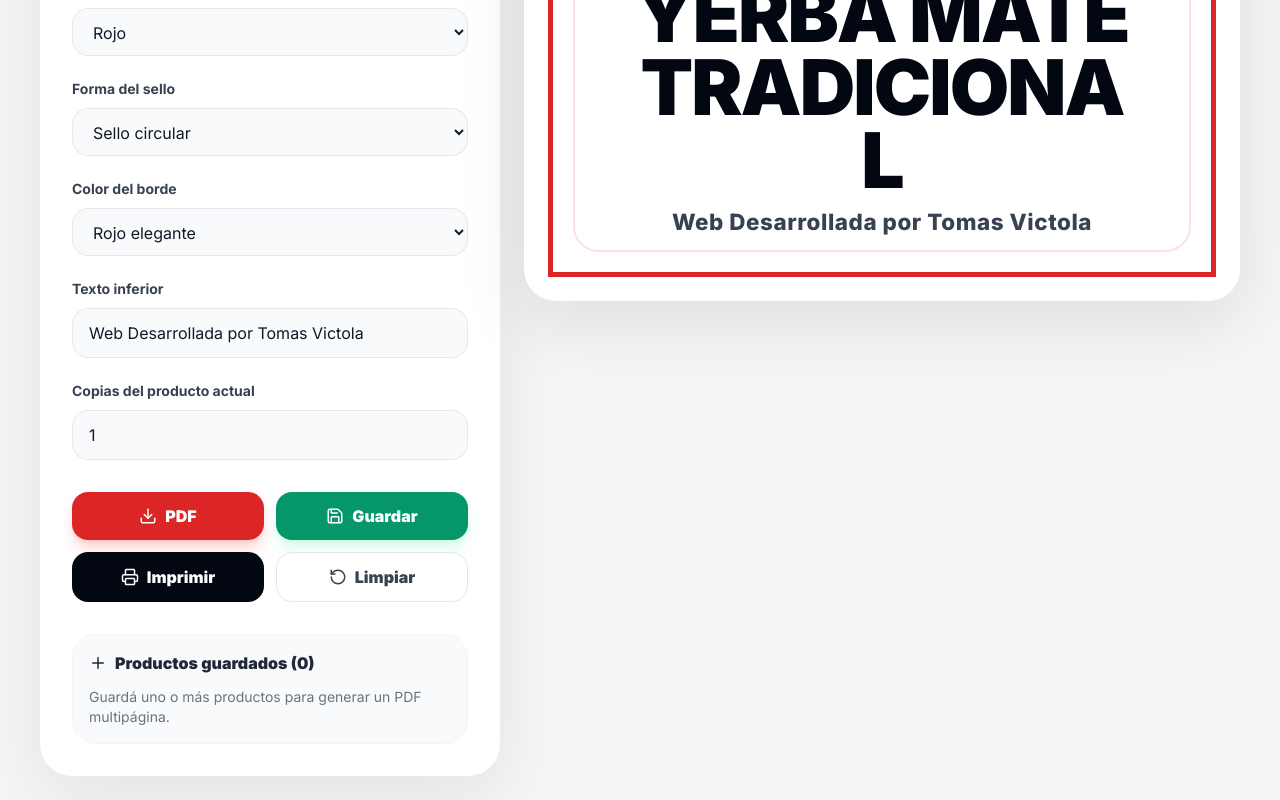
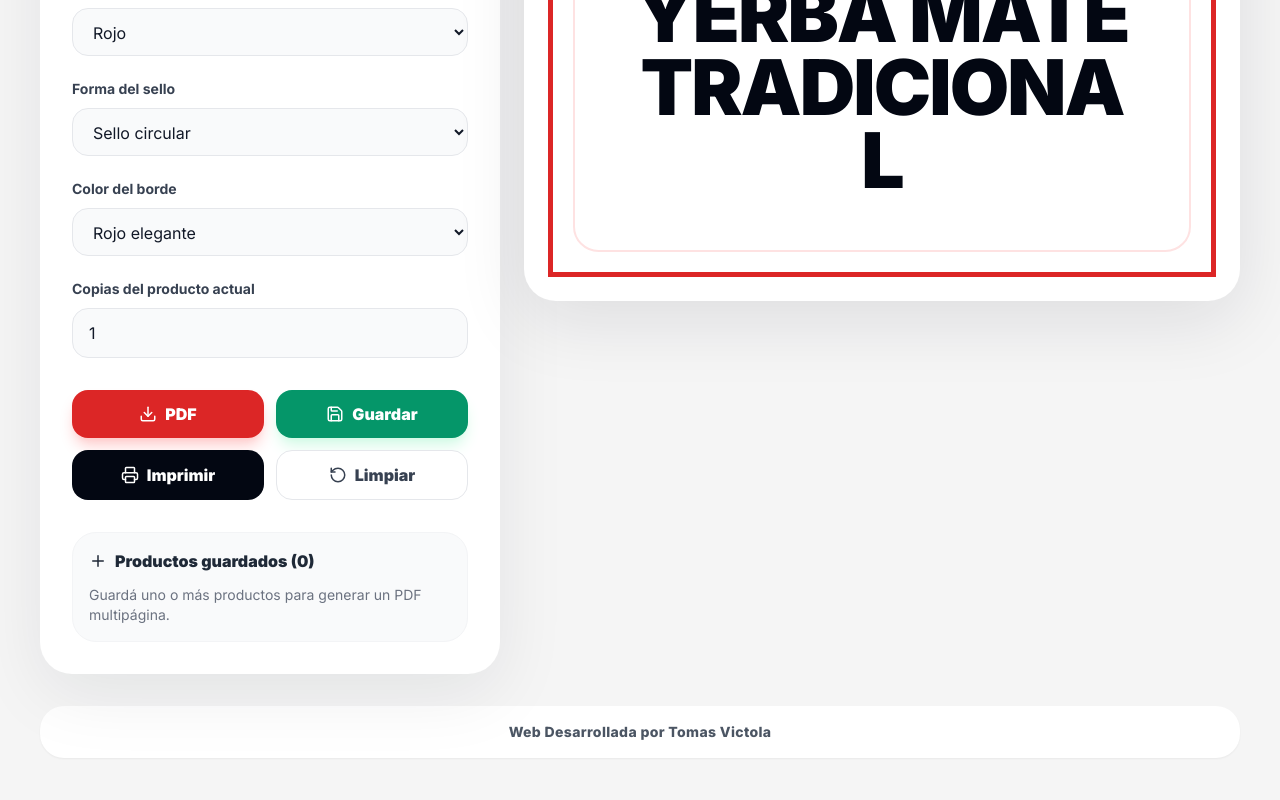
Before and after one commit to JNDeveloping/precios, a React (Vite) app: page / in a window 1280 px wide. Shown: the part 752-1552 px from the top of the page. Built offline with nearby package versions, Linux system fonts and the light colour scheme.

Commit message:
Move developer credit outside poster

```diff
--- a/src/components/ControlPanel.jsx
+++ b/src/components/ControlPanel.jsx
@@ -37,7 +37,6 @@ export function ControlPanel({ poster, savedPosters, onChange, onClear, onExport
         <label className="block"><span className="text-sm font-bold text-gray-700">Color del sello</span><select className={inputClass} value={poster.stampColor} onChange={update('stampColor')}>{Object.entries(STAMP_COLORS).map(([key, color]) => <option key={key} value={key}>{color.label}</option>)}</select></label>
         <label className="block"><span className="text-sm font-bold text-gray-700">Forma del sello</span><select className={inputClass} value={poster.stampShape} onChange={update('stampShape')}>{Object.entries(STAMP_SHAPES).map(([key, label]) => <option key={key} value={key}>{label}</option>)}</select></label>
         <label className="block"><span className="text-sm font-bold text-gray-700">Color del borde</span><select className={inputClass} value={poster.borderColor} onChange={update('borderColor')}>{Object.entries(BORDER_COLORS).map(([key, color]) => <option key={key} value={key}>{color.label}</option>)}</select></label>
-        <label className="block"><span className="text-sm font-bold text-gray-700">Texto inferior</span><input className={inputClass} value={poster.footerText} onChange={update('footerText')} placeholder="Web Desarrollada por Tomas Victola" /></label>
         <label className="block"><span className="text-sm font-bold text-gray-700">Copias del producto actual</span><input className={inputClass} min="1" type="number" value={poster.copies} onChange={update('copies')} /></label>
       </div>
 
--- a/src/components/OfferPoster.jsx
+++ b/src/components/OfferPoster.jsx
@@ -43,9 +43,6 @@ export function PrintablePoster({ poster, printRef }) {
         </h2>
       </div>
 
-      <footer className="absolute bottom-[3.5%] left-1/2 w-full -translate-x-1/2 px-8 text-center text-[clamp(0.85rem,2vw,1.4rem)] font-extrabold tracking-wide text-gray-700">
-        {poster.footerText || 'Web Desarrollada por Tomas Victola'}
-      </footer>
     </article>
   );
 }
--- a/src/pages/App.jsx
+++ b/src/pages/App.jsx
@@ -59,6 +59,10 @@ export default function App() {
         <OfferPoster poster={poster} printRef={printRef} />
       </div>
 
+      <footer className="mx-auto mt-8 max-w-7xl rounded-3xl bg-white px-6 py-4 text-center text-sm font-extrabold tracking-wide text-gray-600 shadow-sm">
+        Web Desarrollada por Tomas Victola
+      </footer>
+
       <div className="pointer-events-none fixed -left-[9999px] top-0" aria-hidden="true">
         <div ref={batchRef}>
           {expandedPosters.map((item, index) => <PrintablePoster key={`${item.id ?? 'actual'}-${index}`} poster={item} />)}
--- a/src/utils/posterOptions.js
+++ b/src/utils/posterOptions.js
@@ -35,6 +35,5 @@ export const DEFAULT_POSTER = {
   stampColor: 'red',
   stampShape: 'circle',
   borderColor: 'red',
-  footerText: 'Web Desarrollada por Tomas Victola',
   copies: 1,
 };
```
Also changed, not shown: 1 other file (tests, documents, lock files or other folders).
